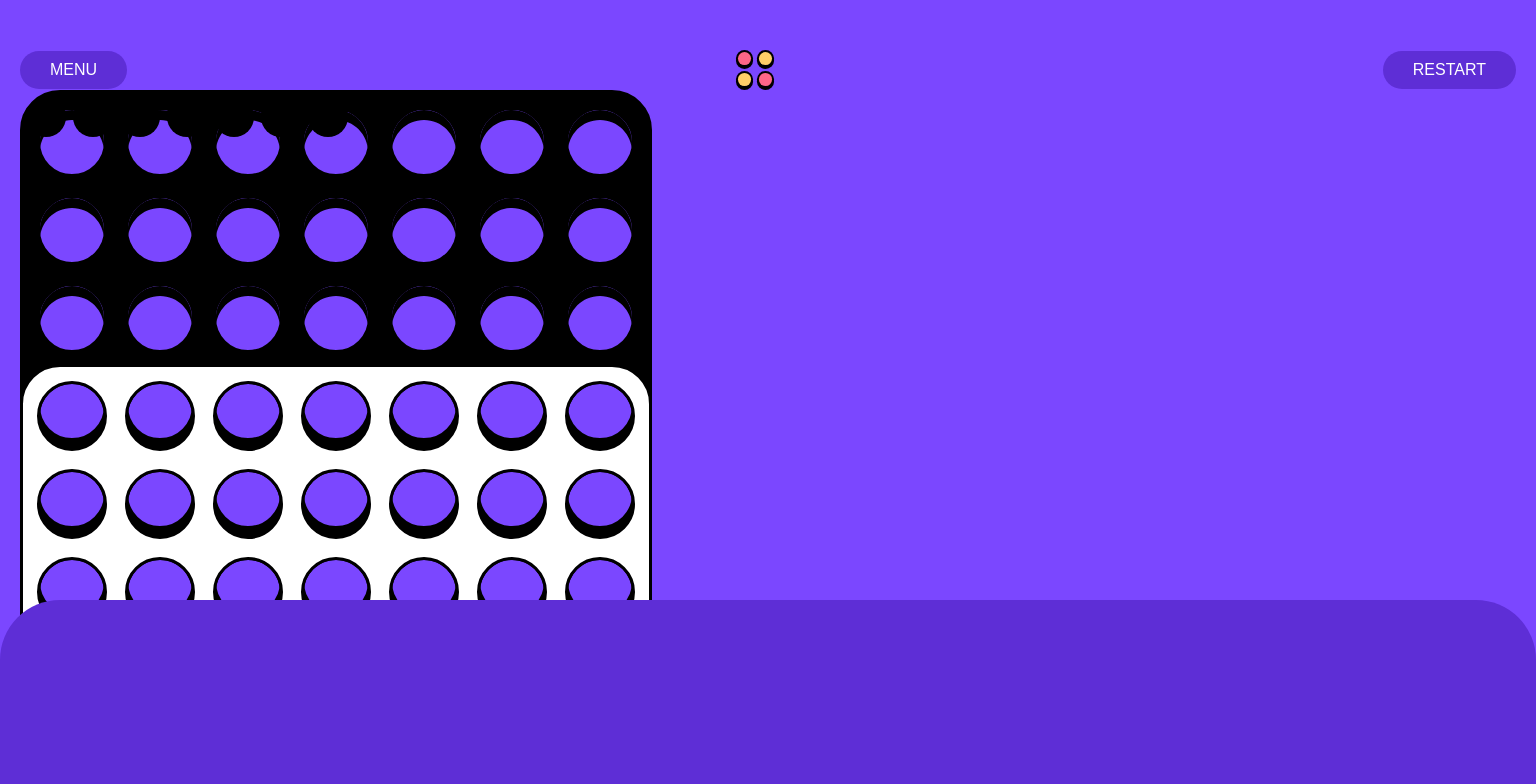
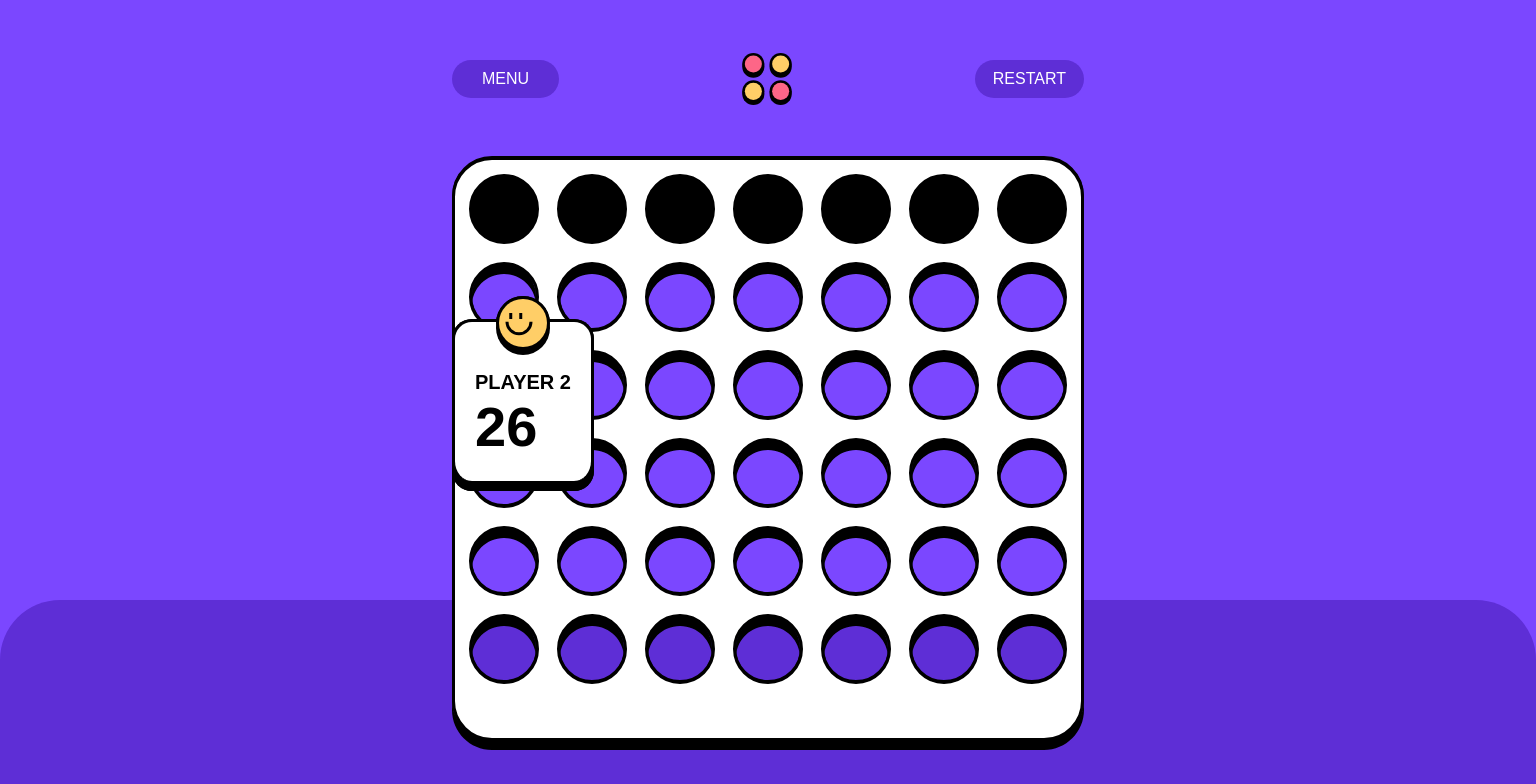
Before and after one commit to tpkhuong/fixedFrontendMentorChallenges, a Next.js app in the folder advanced/nextJsProjects/connectFourGame/: page /playergameboard in a window 1536 px wide. Shown: the top 784 px of the page. Built offline with nearby package versions, Linux system fonts and the light colour scheme.

Commit message:
enjoyed the effort/process of building algorithm menu, player displayer, game board mobile and tablet connect four dir.

```diff
--- a/advanced/nextJsProjects/connectFourGame/src/app/components/client/ConnectFourBoard/ConnectFourBoard.module.css
+++ b/advanced/nextJsProjects/connectFourGame/src/app/components/client/ConnectFourBoard/ConnectFourBoard.module.css
@@ -53,4 +53,31 @@
 }
 
 /* tablet */
+
+@media screen and (min-width: 48rem) {
+  .front-game-board {
+    transform: translateY(-593px);
+  }
+
+  .chips-container {
+    position: absolute;
+    top: 0;
+    padding-block-start: 17px;
+    padding-inline-start: 16px;
+  }
+
+  .chips-container > * + * {
+    margin-block-start: 17px;
+  }
+
+  .row {
+    gap: 17px;
+  }
+
+  .chips-container span {
+    width: 71px;
+    height: 71px;
+  }
+}
+
 /* desktop */
--- a/advanced/nextJsProjects/connectFourGame/src/app/components/client/ConnectFourBoard/index.js
+++ b/advanced/nextJsProjects/connectFourGame/src/app/components/client/ConnectFourBoard/index.js
@@ -7,6 +7,7 @@ export default function ConnectFourBoard({ children }) {
   return (
     <div className={styles[`connect-four-board-container`]}>
       <PlayerTurnTimer />
+      <ResultsDisplay />
       {/* import result and player turn timer to this component */}
       {/* back img */}
       <div className={styles[`back-game-board`]}>
--- a/advanced/nextJsProjects/connectFourGame/src/app/components/client/MenuControls/MenuControls.module.css
+++ b/advanced/nextJsProjects/connectFourGame/src/app/components/client/MenuControls/MenuControls.module.css
@@ -10,9 +10,12 @@
   font-size: var(--font-size-16px);
   color: var(--color-neutral-white);
   background-color: var(--color-dark-purple);
-  padding: 7px;
+  padding-block: 7px;
+  border-radius: 100vw;
+}
+
+.menu-btn {
   padding-inline: 30px;
-  border-radius: 100vw;
 }
 
 .restart-btn {
@@ -26,3 +29,12 @@
 
 /* tablet */
 /* desktop */
+@media screen and (min-width: 90rem) {
+  .menu-controls-container {
+    margin-block-end: 51px;
+  }
+  .menu-controls-container img {
+    width: 52px;
+    height: 52px;
+  }
+}
--- a/advanced/nextJsProjects/connectFourGame/src/app/components/client/PlayerTurnTimer/PlayerTurnTimer.module.css
+++ b/advanced/nextJsProjects/connectFourGame/src/app/components/client/PlayerTurnTimer/PlayerTurnTimer.module.css
@@ -20,6 +20,13 @@
   justify-content: center;
   align-items: center;
   padding-block-start: 28px;
+
+  position: absolute;
+  z-index: 1;
+  left: 0;
+  right: 0;
+  bottom: -142px;
+  margin-inline: auto;
 }
 
 [data-playerturn="one"] .player-turns-bg-container {
@@ -39,4 +46,11 @@
 }
 
 /* tablet */
+
+@media screen and (min-width: 48rem) {
+  .player-turns-bg-container {
+    bottom: -113px;
+  }
+}
+
 /* desktop */
--- a/advanced/nextJsProjects/connectFourGame/src/app/components/client/Result/Result.module.css
+++ b/advanced/nextJsProjects/connectFourGame/src/app/components/client/Result/Result.module.css
@@ -1,3 +1,5 @@
+/* mobile */
+
 [data-result="null"] .results-container {
   display: none;
 }
@@ -6,6 +8,7 @@
   font-size: var(--font-size-56px);
   font-weight: 600;
   background-color: var(--color-neutral-white);
+  padding-block: 17px;
 
   max-width: 285px;
   display: flex;
@@ -18,6 +21,13 @@
   border-radius: var(--border-radius);
   box-shadow: var(--bottom-box-shadow);
   border-color: var(--color-neutral-black);
+
+  position: absolute;
+  z-index: 1;
+  left: 0;
+  right: 0;
+  bottom: -131px;
+  margin-inline: auto;
 }
 
 .winner,
@@ -32,3 +42,11 @@
   padding-block: 10px;
   border-radius: 100vw;
 }
+
+/* tablet */
+
+@media screen and (min-width: 48rem) {
+  .results-container {
+    bottom: -136px;
+  }
+}
--- a/advanced/nextJsProjects/connectFourGame/src/app/components/server/GameOptions/index.js
+++ b/advanced/nextJsProjects/connectFourGame/src/app/components/server/GameOptions/index.js
@@ -2,7 +2,6 @@ import React from "react";
 import styles from "./GameOptions.module.css";
 import RulesButton from "../../client/RulesButton";
 import BackToGameMenu from "../../client/BackToGameMenu";
-import MenuControls from "../../client/MenuControls/index";
 import PauseGame from "../../client/PauseModal/index";
 
 export default function GameOptions({ children }) {
@@ -13,7 +12,6 @@ export default function GameOptions({ children }) {
       className={styles[`game-options-bg`]}
     >
       <h1 className="visually-hidden">Connect Four</h1>
-      <MenuControls />
       <div className={styles[`options-container`]}>
         {/* img */}
         <SvgGameLogo />
--- a/advanced/nextJsProjects/connectFourGame/src/app/components/server/MenuPlayerDisplayBoard/MenuPlayerDisplayBoard.module.css
+++ b/advanced/nextJsProjects/connectFourGame/src/app/components/server/MenuPlayerDisplayBoard/MenuPlayerDisplayBoard.module.css
@@ -2,9 +2,23 @@
   display: flex;
   gap: 27px;
   padding-inline-start: 8px;
+
+  margin-block: 50px;
+}
+
+@media screen and (min-width: 48rem) {
+  .player-display-container {
+    gap: 43px;
+    padding-inline-start: 25px;
+    margin-block: 32px;
+  }
 }
 
 @media screen and (min-width: 90rem) {
+  .menu-player-display-board-container {
+    max-width: 632px;
+    margin-inline: auto;
+  }
   .player-display-container {
     display: none;
   }
--- a/advanced/nextJsProjects/connectFourGame/src/app/components/server/MenuPlayerDisplayBoard/index.js
+++ b/advanced/nextJsProjects/connectFourGame/src/app/components/server/MenuPlayerDisplayBoard/index.js
@@ -16,6 +16,8 @@ export default function MenuPlayerDisplayBoard({ children }) {
         <PlayerDisplay isCpu={false} firstOrSecond="second" />
       </div>
       <ConnectFourBoard />
+      <PlayerDisplay isDesktop="true" isCpu={false} firstOrSecond="first" />
+      <PlayerDisplay isDesktop="true" isCpu={false} firstOrSecond="second" />
       {/* game board */}
     </div>
   );
--- a/advanced/nextJsProjects/connectFourGame/src/app/components/server/PlayerDisplay/PlayerDisplay.module.css
+++ b/advanced/nextJsProjects/connectFourGame/src/app/components/server/PlayerDisplay/PlayerDisplay.module.css
@@ -1,4 +1,8 @@
 /* mobile */
+
+.player-display-container[data-isdesktop="true"] {
+  display: none;
+}
 
 .player-display-container {
   display: flex;
@@ -69,6 +73,9 @@
 /* desktop */
 
 @media screen and (min-width: 90rem) {
+  .player-display-container[data-isdesktop="true"] {
+    display: revert;
+  }
   .player-display-container[data-firstorsecondplayer="second"] {
     flex-direction: column;
     padding-inline-start: revert;
@@ -81,6 +88,12 @@
     padding-inline: 20px;
     padding-block: 45px;
     padding-block-end: 12px;
+
+    position: absolute;
+    top: 0;
+    bottom: 0;
+    margin-block: auto;
+    height: min-content;
   }
   [data-firstorsecondplayer="second"] .image {
     left: 0;
--- a/advanced/nextJsProjects/connectFourGame/src/app/components/server/PlayerDisplay/index.js
+++ b/advanced/nextJsProjects/connectFourGame/src/app/components/server/PlayerDisplay/index.js
@@ -1,11 +1,17 @@
 import React from "react";
 import PlayerDisplayStyles from "./PlayerDisplay.module.css";
 
-export default function PlayerDisplay({ children, isCpu, firstOrSecond }) {
+export default function PlayerDisplay({
+  children,
+  isDesktop,
+  isCpu,
+  firstOrSecond,
+}) {
   return (
     <div
       data-isplayercpu={isCpu}
       data-firstorsecondplayer={firstOrSecond}
+      data-isdesktop={isDesktop}
       className={PlayerDisplayStyles[`player-display-container`]}
     >
       {isCpu && firstOrSecond == "second" && (
--- a/advanced/nextJsProjects/connectFourGame/src/app/playergameboard/PlayerGameBoard.module.css
+++ b/advanced/nextJsProjects/connectFourGame/src/app/playergameboard/PlayerGameBoard.module.css
@@ -106,6 +106,11 @@
   .bottom-bg {
     height: 234px;
   }
+
+  .game-board-bg-container {
+    padding-block-start: 30px;
+    padding-inline: 68px;
+  }
 }
 
 /* desktop */
@@ -114,4 +119,8 @@
   .bottom-bg {
     height: 200px;
   }
+
+  .game-board-bg-container {
+    padding-block-start: 53px;
+  }
 }
--- a/advanced/nextJsProjects/connectFourGame/src/app/playergameboard/page.js
+++ b/advanced/nextJsProjects/connectFourGame/src/app/playergameboard/page.js
@@ -12,6 +12,8 @@ export default function PlayerGameBoard({ children }) {
       data-result="null"
       className={styles[`game-board-bg-container`]}
     >
+      {/* lower bg change bg color based on results */}
+      <div id="lower-bg-selector" className={styles[`bottom-bg`]}></div>
       <MenuPlayerDisplayBoard />
       {/* <ConnectFourBoard /> */}
       {/* <ResultsDisplay /> */}
@@ -35,8 +37,7 @@ export default function PlayerGameBoard({ children }) {
       </div> */}
 
       {/* <PlayerTurnTimer /> */}
-      {/* lower bg change bg color based on results */}
-      <div id="lower-bg-selector" className={styles[`bottom-bg`]}></div>
+
       {/* game board */}
       {/* pause modal */}
     </main>
```
